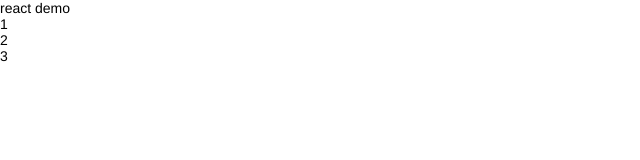
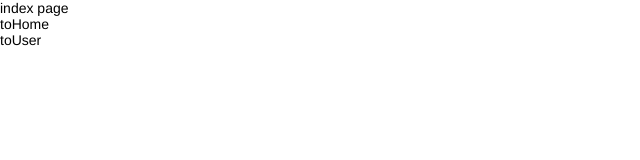
Before and after one commit to parasha/react-demo, a React app: page / in a window 1280 px wide. Shown: the top 160 px of the page, without its empty margins (0-640 px from the left). Built offline with nearby package versions, Linux system fonts and the light colour scheme; the HTML template or start-up script is replaced by a standard one.

Commit message:
react-router

```diff
--- a/config/webpack.dev.conf.js
+++ b/config/webpack.dev.conf.js
@@ -13,6 +13,7 @@ module.exports = merge(baseConfig, {
     open: true,
     hot: true,
     quiet: true,
+    historyApiFallback: true,
   },
   plugins: [
     new webpack.HotModuleReplacementPlugin() //热更新
--- a/src/app.js
+++ b/src/app.js
@@ -2,6 +2,8 @@ import React from 'react';
 import ReactDOM from 'react-dom';
 
 import './common/less/reset.less';
+
+import Routes from './routes/index';
 
 class App extends React.Component {
 
@@ -10,46 +12,15 @@ class App extends React.Component {
   }
 
   render() {
-    const list = [1,2,3].map(item=>{
-      return <li key={item}>{item}</li>
-    })
     return (
       <div id='app'>
-        react demo
-        {false ? <Time name='时钟'></Time>: <ul>{list}</ul>}
+        <Routes></Routes>
       </div>
     )
   }
 }
 
 
-class Time extends React.Component {
-  constructor(props) {
-    super(props)
-    this.state = { date: new Date().getTime() };
-    console.log('constructor')
-  }
-
-  componentWillMount() {
-    console.log('willMount')
-  }
-  componentDidMount() {
-    console.log('DidMount')
-  }
-
-  click(params) {
-    console.log('click', this, params)
-  }
-
-  render() {
-    return (
-      <div onClick={this.click.bind(this, 1)}>
-        {this.props.name}-{this.state.date}
-      </div>
-    )
-  }
-}
-
 ReactDOM.render(
   <App />,
   document.getElementById('root')
--- /dev/null
+++ b/src/pages/home.js
@@ -0,0 +1,13 @@
+import React from 'react';
+import { Link } from 'react-router-dom'
+
+
+class Home extends React.Component{
+  render(){
+    return (
+      <div><Link to="/user">toUser</Link></div>
+    )
+  }
+}
+
+export default Home;
--- /dev/null
+++ b/src/pages/index.js
@@ -0,0 +1,17 @@
+import React from 'react';
+import { Link } from 'react-router-dom'
+
+
+class Index extends React.Component {
+  render() {
+    return (
+      <div>
+        index page
+        <div><Link to="/home">toHome</Link></div>
+        <div><Link to="/user">toUser</Link></div>
+      </div>
+    )
+  }
+}
+
+export default Index;
--- /dev/null
+++ b/src/pages/user.js
@@ -0,0 +1,13 @@
+import React from 'react';
+import { Link } from 'react-router-dom'
+
+
+class User extends React.Component{
+  render(){
+    return (
+      <div><Link to="/">toHome</Link></div>
+    )
+  }
+}
+
+export default User;
--- /dev/null
+++ b/src/routes/index.js
@@ -0,0 +1,22 @@
+import React from 'react'
+import { BrowserRouter, Route } from 'react-router-dom'
+
+import Index from '../pages/index';
+import Home from '../pages/home';
+import User from '../pages/user';
+
+class Routes extends React.Component {
+
+  render() {
+    return (
+      <BrowserRouter>
+          <Route path='/' exact component={Index} />
+          <Route path="/home" component={Home} />
+          <Route path="/user" component={User} />
+      </BrowserRouter>
+    )
+  }
+}
+
+
+export default Routes;
```
Also changed, not shown: package.json (+8 -3 lines), 1 other file (tests, documents, lock files or other folders).
